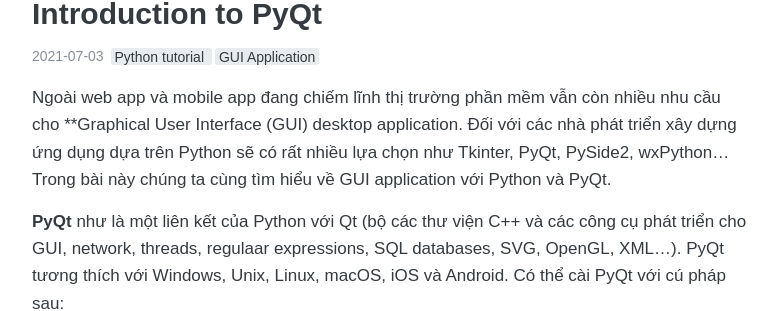
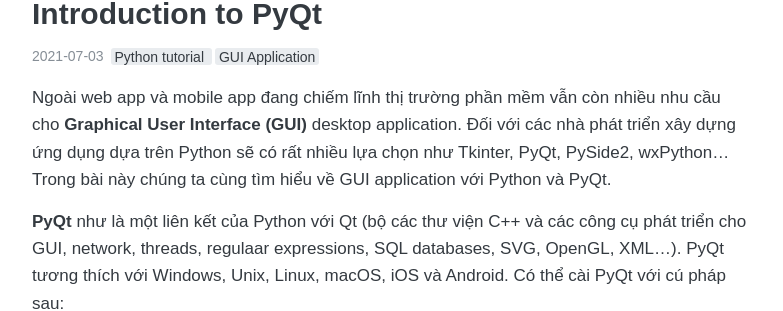
Before and after one commit to huytranvan2010/huytranvan2010.github.io, a Jekyll site: the page built from _posts/2021-07-03-Introduction to PyQt.md, in a window 1280 px wide and 900 px high. Shown: the part 173-484 px from the top of the window, without its empty margins (248-1031 px from the left). Built offline with Jekyll 4.4.1, drawn with Linux system fonts in a browser that asks for light colours; some of the changed text lies outside the part shown.

Commit message:
PyQt introduction

````diff
--- a/_posts/2021-07-03-Introduction to PyQt.md
+++ b/_posts/2021-07-03-Introduction to PyQt.md
@@ -5,7 +5,7 @@
 comments: true
 ---
 
-Ngoài web app và mobile app đang chiếm lĩnh thị trường phần mềm vẫn còn nhiều nhu cầu cho **Graphical User Interface (GUI) desktop application. Đối với các nhà phát triển xây dựng ứng dụng dựa trên Python sẽ có rất nhiều lựa chọn như Tkinter, PyQt, PySide2, wxPython... Trong bài này chúng ta cùng tìm hiểu về GUI application với Python và PyQt.
+Ngoài web app và mobile app đang chiếm lĩnh thị trường phần mềm vẫn còn nhiều nhu cầu cho **Graphical User Interface (GUI)** desktop application. Đối với các nhà phát triển xây dựng ứng dụng dựa trên Python sẽ có rất nhiều lựa chọn như Tkinter, PyQt, PySide2, wxPython... Trong bài này chúng ta cùng tìm hiểu về GUI application với Python và PyQt.
 
 **PyQt** như là một liên kết của Python với Qt (bộ các thư viện C++ và các công cụ phát triển cho GUI, network, threads, regulaar expressions, SQL databases, SVG, OpenGL, XML...). PyQt tương thích với Windows, Unix, Linux, macOS, iOS và Android. Có thể cài PyQt với cú pháp sau:
 ```python
@@ -201,7 +201,7 @@
 layout.addWidget(QPushButton('Button (2, 1) + 2 Columns Span'), 2, 1, 1, 2)
 ```
 có thêm 2 arguments ở cuối là `rowSpan` và `columnSpan`. Chúng được sử dụng để widget có thể chiếm nhiều hơn 1 hàng hoặc 1 cột.
-<img src="https://files.realpython.com/media/g-layout.d3784adad447.png">
+<img src="https://files.realpython.com/media/g-layout.d3784adad447.png" style="display:block; margin-left:auto; margin-right:auto">
 
 ##### 2.4. QFormLayout
 QFormLayout sắp xếp các widgets thành 2 cột. Cột đầu tiên thường hiển thị các messages trong labels. Cột thứ hai thường chứa các widgets như `QLineEdit, QComboBox, QSpinBox...`. Những widgets này cho phép người dùng nhập hoặc chỉnh sửa dữ liệu liên quan (regerding) đến thông tin ở cột đầu tiên.
````
Also changed, not shown: other parts of _posts/2021-07-03-Introduction to PyQt.md (+2 -2 lines).
